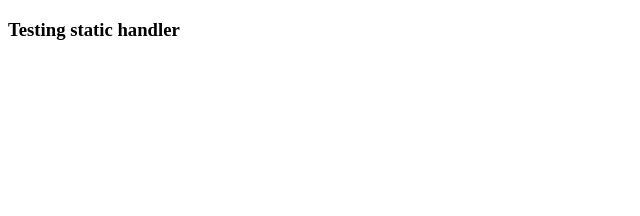
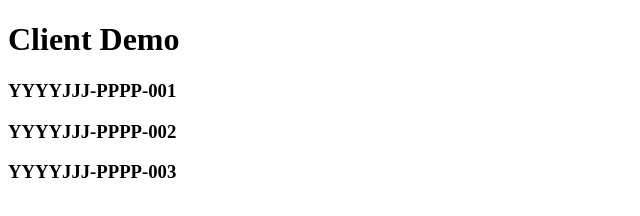
Before and after one commit to caseyshields/sensors, a website: page web/index.html in a window 1280 px wide. Shown: the whole page, without its empty margins (0-640 px from the left). Drawn offline with nearby package versions, Linux system fonts and the light colour scheme.

Commit message:
sketching out simple client for couch

```diff
--- /dev/null
+++ b/web/app.js
@@ -0,0 +1,46 @@
+
+// TODO authenticate
+
+// TODO get databases from vertx
+
+let databases = [
+    'YYYYJJJ-PPPP-001',
+    'YYYYJJJ-PPPP-002',
+    'YYYYJJJ-PPPP-003'
+];
+
+
+
+// factory for a mission button component
+function createMissions() {
+
+    let clicker = d=>{};
+
+    function mission(parent, data) {
+        let titles = parent.selectAll('h3')
+            .data(data);
+
+        titles.exit().remove();
+
+        titles = titles.enter().append('h3')
+                .on('click', clicker)
+                .attr('id', d=>d)
+                .html( d=>d )
+            .merge(titles);
+    }
+
+    mission.clicker = function( c ) {
+        if (c==undefined || !c)
+            return clicker;
+        clicker = c;
+        return mission;
+    }
+
+    return mission;
+}
+
+
+let selection = d3.select('#mission');
+let mission = createMissions()
+    .clicker( d=>console.log );
+mission( d3.select("#missions"), databases );
--- a/web/index.html
+++ b/web/index.html
@@ -1,17 +1,24 @@
 <!DOCTYPE html>
 <html>
 <head>
+    <title>Client Demo</title>
     <meta charset="utf-8">
-    <!-- <link rel="stylesheet" href=""> -->
+    <script src="../d3/d3.min.js"></script>
+    <style>
+
+    </style><!-- <link rel="stylesheet" href=""> -->
 </head>
+
 <body>
-    <h3>Testing static handler</h3>
 
-    <!-- <script type="module" src="./stream/couchdb.js"></script> -->
-    <script type="module">
+    <h1>Client Demo</h1>
 
-        // TODO try a fetch from the api here...
+    <div id="missions"></div>
 
-    </script>
+    <div id="events"></div>
+
+    <script type="module" src="./app.js">
+    </script> <!--<script type="module"></script>-->
+
 </body>
 </html>
```
Also changed, not shown: 1 other file.
